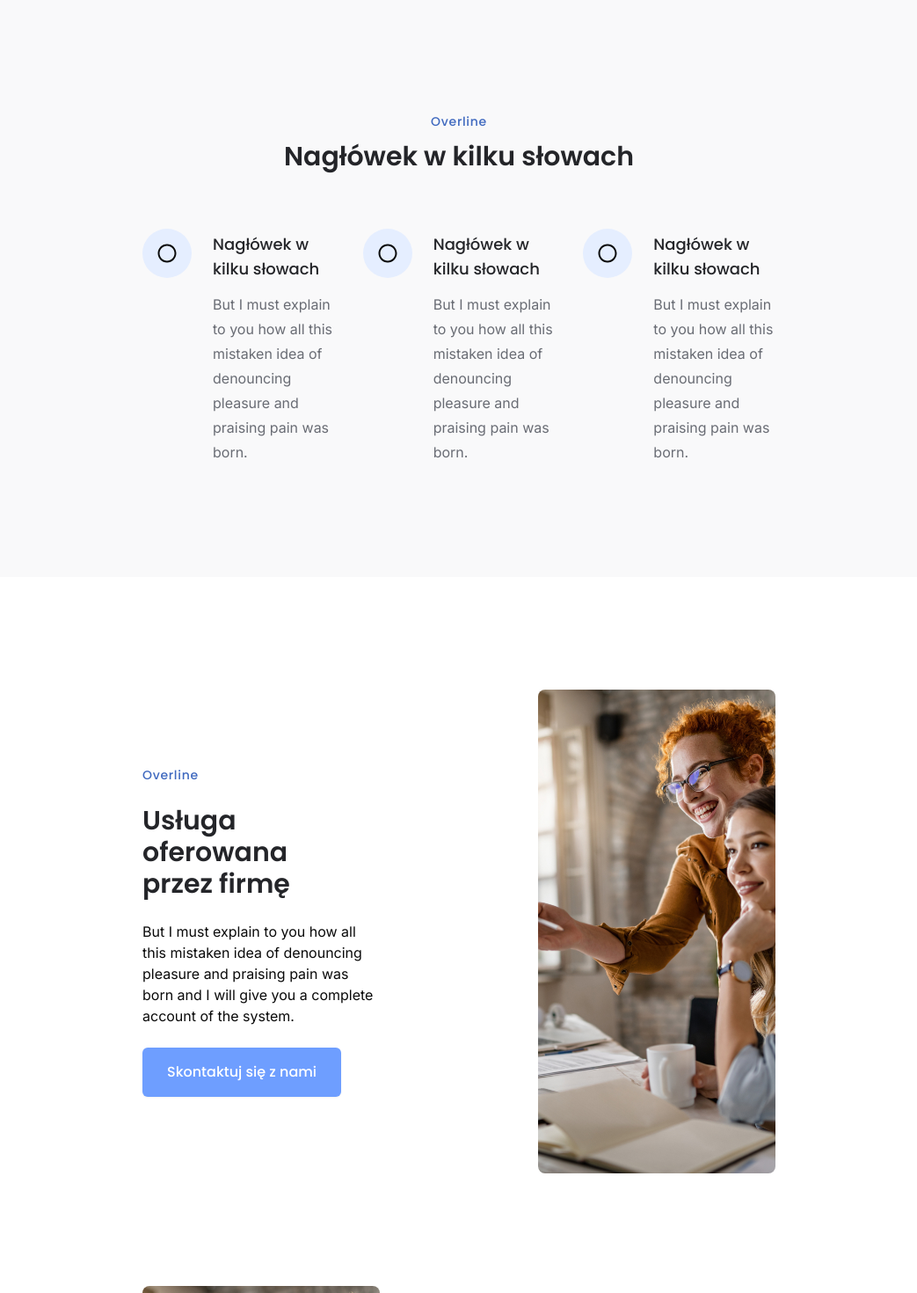
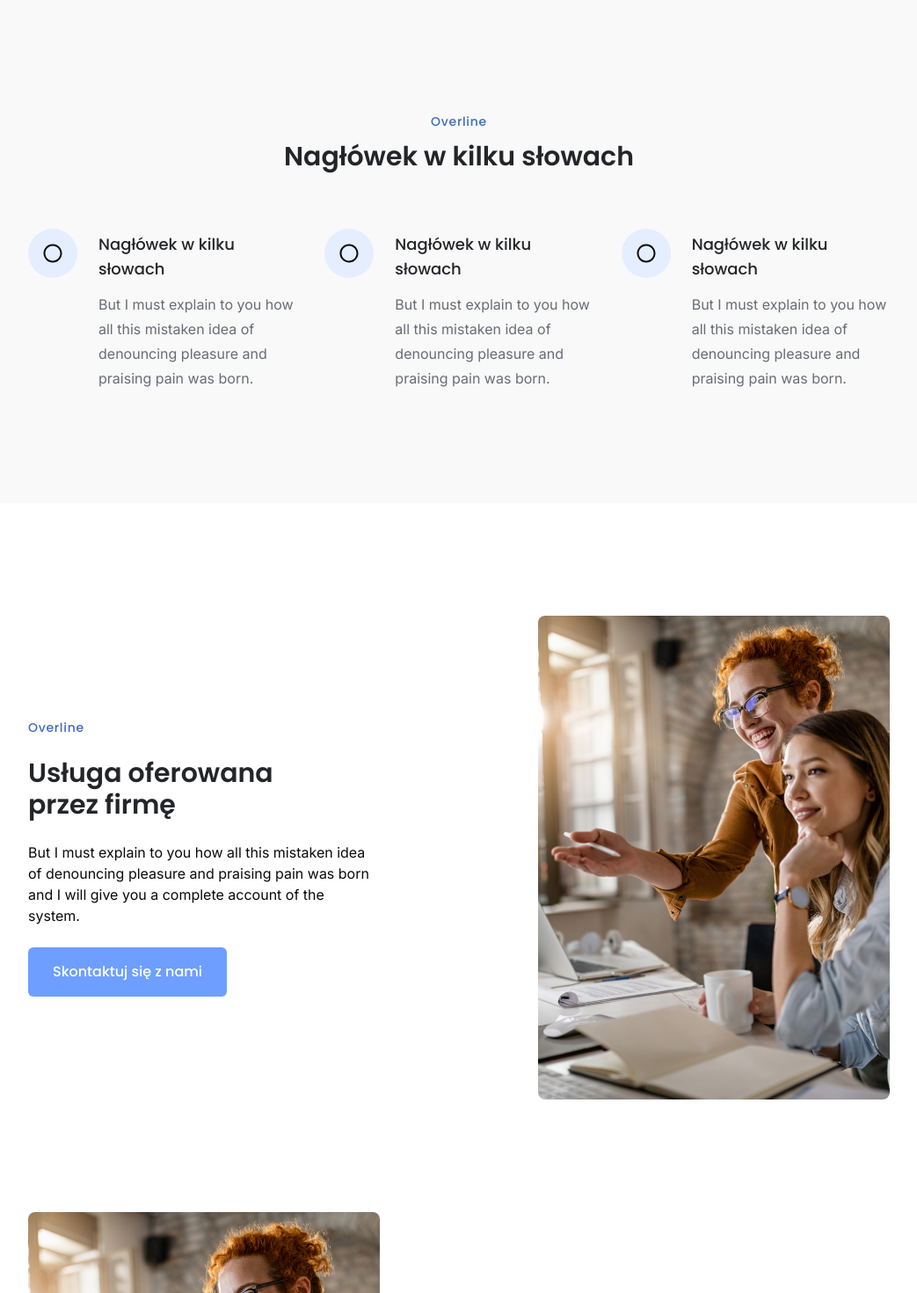
Before and after one commit to bhryniewicz/sungroup-recruitment-1, a Next.js app: page / in a window 1280 px wide. Shown: the part 800-2270 px from the top of the page at 88% size, without its empty margins (118-1161 px from the left). Built offline with nearby package versions, Linux system fonts and the light colour scheme.

Commit message:
change mobile views

```diff
--- a/src/app/globals.css
+++ b/src/app/globals.css
@@ -133,3 +133,9 @@
     @apply bg-background text-foreground;
   }
 }
+
+@layer utilities {
+  .layout-x-padding {
+    @apply px-8 md:px-16 xl:px-[150px] 2xl:px-x-axis-layout;
+  }
+}
--- a/src/components/Blog/Blog.tsx
+++ b/src/components/Blog/Blog.tsx
@@ -5,12 +5,12 @@ import { Title } from "../ui/title";
 export const Blog = () => {
   return (
     <section className="flex flex-col gap-16 py-8 md:py-y-axis-layout">
-      <div className="flex flex-row justify-between items-start md:items-center gap-4">
+      <div className="flex flex-col sm:flex-row justify-between items-start md:items-center gap-4">
         <Title>Blog</Title>
         <Button variant={"secondary"}>Zobacz więcej</Button>
       </div>
 
-      <div className="grid grid-cols-1 md:grid-cols-2 lg:grid-cols-3 gap-12">
+      <div className="grid grid-cols-1 md:grid-cols-2 xl:grid-cols-3 gap-12">
         <BlogCard />
         <BlogCard />
         <BlogCard />
--- a/src/components/Blog/BlogCard/BlogCard.tsx
+++ b/src/components/Blog/BlogCard/BlogCard.tsx
@@ -19,7 +19,7 @@ export const BlogCard = () => {
         <h2 className="text-md text-gray-dark font-medium leading-7">
           Intrygujący tytuł artykułu do przeczytania przez użytkownika
         </h2>
-        <p className="text-gray leading-7 font-inter text-sm">
+        <p className="text-gray leading-7 font-inter text-sm line-clamp-2">
           But I must explain to you how all this mistaken idea of denouncing
           pleasure and praising pain.
         </p>
--- a/src/components/Form/Form.tsx
+++ b/src/components/Form/Form.tsx
@@ -29,7 +29,8 @@ export const Form = () => {
   };
 
   return (
-    <section className="grid grid-cols-1 md:grid-cols-2 gap-8 px-8 md:px-x-axis-layout py-8 md:py-y-axis-layout">
+    <section className="py-8 md:py-y-axis-layout">
+      <div className="grid grid-cols-1 lg:grid-cols-2 gap-8 w-full max-w-[1920px] mx-auto layout-x-padding">
         <div className="bg-primary-light p-8 md:p-12 rounded-md">
           <Title size="md" className="pb-8">
             Napisz do nas
@@ -165,7 +166,8 @@ export const Form = () => {
           </form>
         </div>
 
-      <div className="hidden md:flex h-[300px] md:h-auto bg-[url('/FormImage.png')] bg-center bg-cover rounded-md" />
+        <div className="hidden lg:flex h-[300px] md:h-auto bg-[url('/FormImage.png')] bg-center bg-cover rounded-md" />
+      </div>
     </section>
   );
 };
--- a/src/components/Info/Info.tsx
+++ b/src/components/Info/Info.tsx
@@ -4,16 +4,18 @@ import { InfoCard } from "./InfoCard";
 
 export const Info = () => {
   return (
-    <section className="flex flex-col justify-center items-center bg-gray-light px-8 md:px-x-axis-layout py-20 md:py-y-axis-layout">
+    <section className=" bg-gray-light py-20 md:py-y-axis-layout">
+      <div className="flex flex-col justify-center items-center w-full max-w-[1920px] mx-auto layout-x-padding">
         <Subtitle className="pb-3">Overline</Subtitle>
         <Title className="text-center md:text-left pb-10 md:pb-16">
           Nagłówek w kilku słowach
         </Title>
-      <div className="grid grid-cols-1 md:grid-cols-3 gap-8 w-full">
+        <div className="grid grid-cols-1 lg:grid-cols-3 gap-8 w-full">
           <InfoCard />
           <InfoCard />
           <InfoCard />
         </div>
+      </div>
     </section>
   );
 };
--- a/src/components/Navbar/Navbar.tsx
+++ b/src/components/Navbar/Navbar.tsx
@@ -14,7 +14,8 @@ export const Navbar = () => {
   };
 
   return (
-    <header className="w-full flex justify-between items-center px-8 md:px-x-axis-layout py-3 md:py-6 h-[10vh] relative z-50">
+    <header className="flex items-center w-full h-[60px] md:h-[100px] relative z-50 bg-white">
+      <div className="w-full max-w-[1920px] mx-auto layout-x-padding flex justify-between items-center">
         <Title size={"sm"}>SunPage</Title>
         <nav className="hidden md:flex items-center gap-12 text-gray">
           <ul className="flex gap-12">
@@ -29,6 +30,8 @@ export const Navbar = () => {
             <Menu size={28} />
           </button>
         </div>
+      </div>
+
       {isOpen && (
         <nav className="fixed inset-0 bg-white flex flex-col items-center justify-center gap-12 text-xl font-medium z-40">
           <div className="absolute top-8 right-8">
--- a/src/components/Services/ServiceCard/ServiceCard.tsx
+++ b/src/components/Services/ServiceCard/ServiceCard.tsx
@@ -13,14 +13,13 @@ export const ServiceCard = ({
   return (
     <div
       className={cn(
-        "flex flex-col md:grid md:grid-cols-2 gap-8 md:gap-[180px] h-auto md:h-[550px]",
-        isReversed && "md:[&>*:first-child]:order-2"
+        "grid grid-cols-1 lg:grid-cols-2 gap-8 md:gap-10 lg:gap-[100px] xl:gap-[180px] 2xl:gap-[264px] h-auto lg:h-[550px]"
       )}
     >
       <div
         className={cn(
           "flex flex-col items-start justify-center gap-6",
-          isReversed && "md:order-2"
+          isReversed && "lg:order-2"
         )}
       >
         <Subtitle>Overline</Subtitle>
@@ -34,8 +33,12 @@ export const ServiceCard = ({
         </p>
         <Button className="w-full md:w-auto">Skontaktuj się z nami</Button>
       </div>
-
-      <div className="relative w-full h-[300px] md:h-full">
+      <div
+        className={cn(
+          "relative w-full h-[300px] md:h-[400px] lg:h-full",
+          isReversed && "lg:order-1"
+        )}
+      >
         <Image
           src={ServiceImage}
           alt="service image"
--- a/src/components/Services/Services.tsx
+++ b/src/components/Services/Services.tsx
@@ -2,10 +2,12 @@ import { ServiceCard } from "./ServiceCard";
 
 export const Services = () => {
   return (
-    <section className="flex flex-col gap-12 md:gap-[128px] py-8 md:py-y-axis-layout">
-      <ServiceCard />
-      <ServiceCard isReversed />
-      <ServiceCard />
+    <section className=" py-8 md:py-y-axis-layout">
+      <div className="flex flex-col gap-14 lg:gap-[128px] w-full ">
+        <ServiceCard />
+        <ServiceCard isReversed />
+        <ServiceCard />
+      </div>
     </section>
   );
 };
--- a/src/components/Testimonial/Testimonial.tsx
+++ b/src/components/Testimonial/Testimonial.tsx
@@ -8,9 +8,9 @@ export const Testimonial = () => {
   return (
     <section className="flex flex-col gap-8 justify-center items-center py-8 md:py-y-axis-layout">
       <Subtitle>Referencje</Subtitle>
-      <Title>Poznaj opinie naszych klientow</Title>
+      <Title className="text-center">Poznaj opinie naszych klientow</Title>
       <Image src={QuoteIcon} alt="quote icon" width={30} height={20} />
-      <p className="text-center text-gray-dark">
+      <p className="text-center px-0 md:px-16 lg:px-24 text-gray-dark xl:px-48">
         But I must explain to you how all this mistaken idea of denouncing
         pleasure and praising pain was born and I will give you a complete
         account of the system. But I must explain to you how all this mistaken
--- a/src/screens/HomeScreen/HomeScreen.tsx
+++ b/src/screens/HomeScreen/HomeScreen.tsx
@@ -12,14 +12,16 @@ export const HomeScreen = () => {
     <main>
       <Hero />
       <Info />
-      <div className="flex flex-col px-8 md:px-x-axis-layout bg-white">
+      <div className="flex flex-col layout-x-padding bg-white max-w-[1920px] mx-auto">
         <Services />
         <div className="w-full h-[1px] bg-[#dee1e6]" />
         <Testimonial />
       </div>
-      <div className="flex flex-col px-8 md:px-x-axis-layout bg-gray-light">
-        <Blog />
-        <CTASection />
+      <div className="bg-gray-light">
+        <div className="flex flex-col layout-x-padding max-w-[1920px] mx-auto">
+          <Blog />
+          <CTASection />
+        </div>
       </div>
       <Form />
       <Footer />
```
Also changed, not shown: src/components/Footer/Footer.tsx (+7 -3 lines), src/components/Hero/Hero.tsx (+5 -4 lines). Lines whose indentation alone changed are shown as unchanged.
